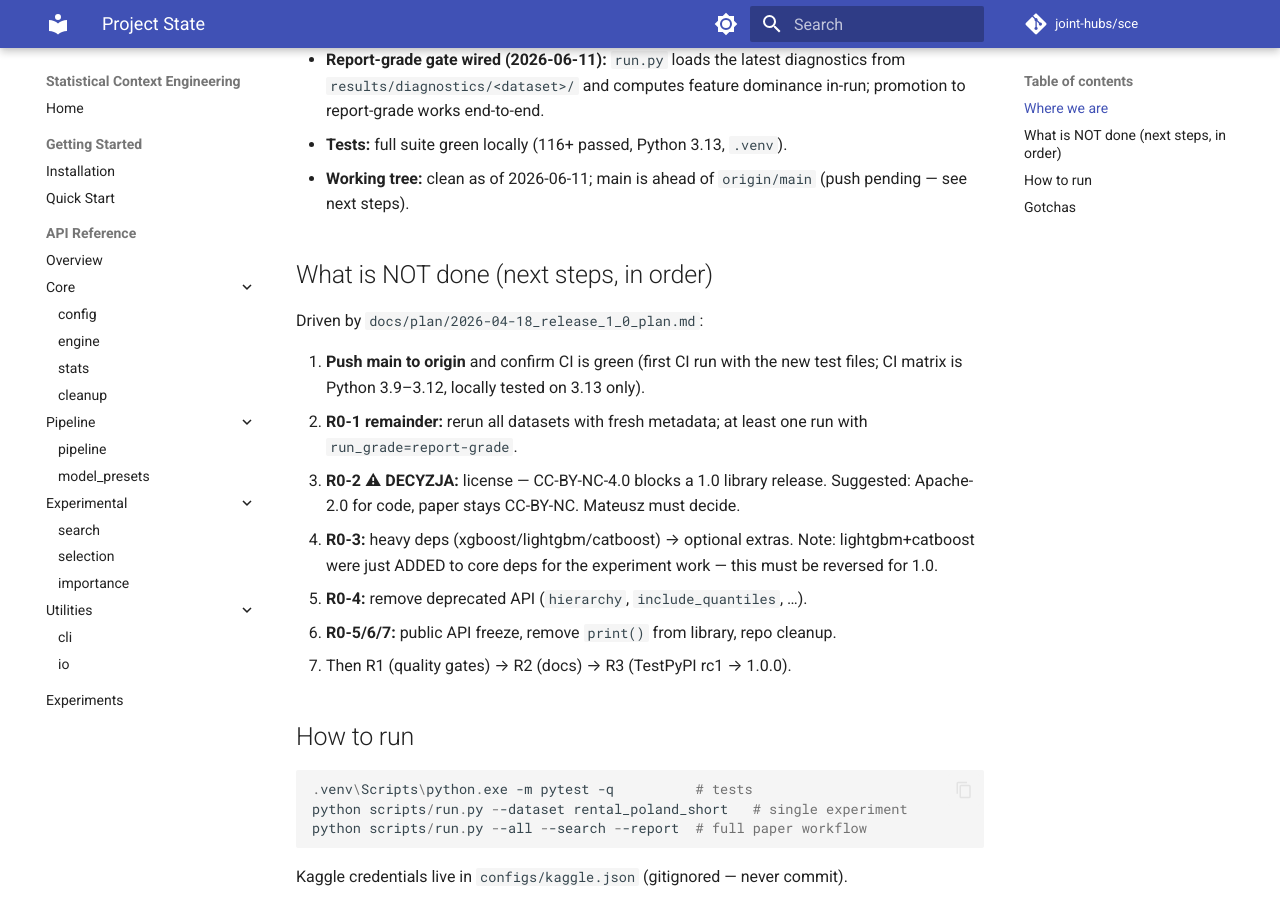
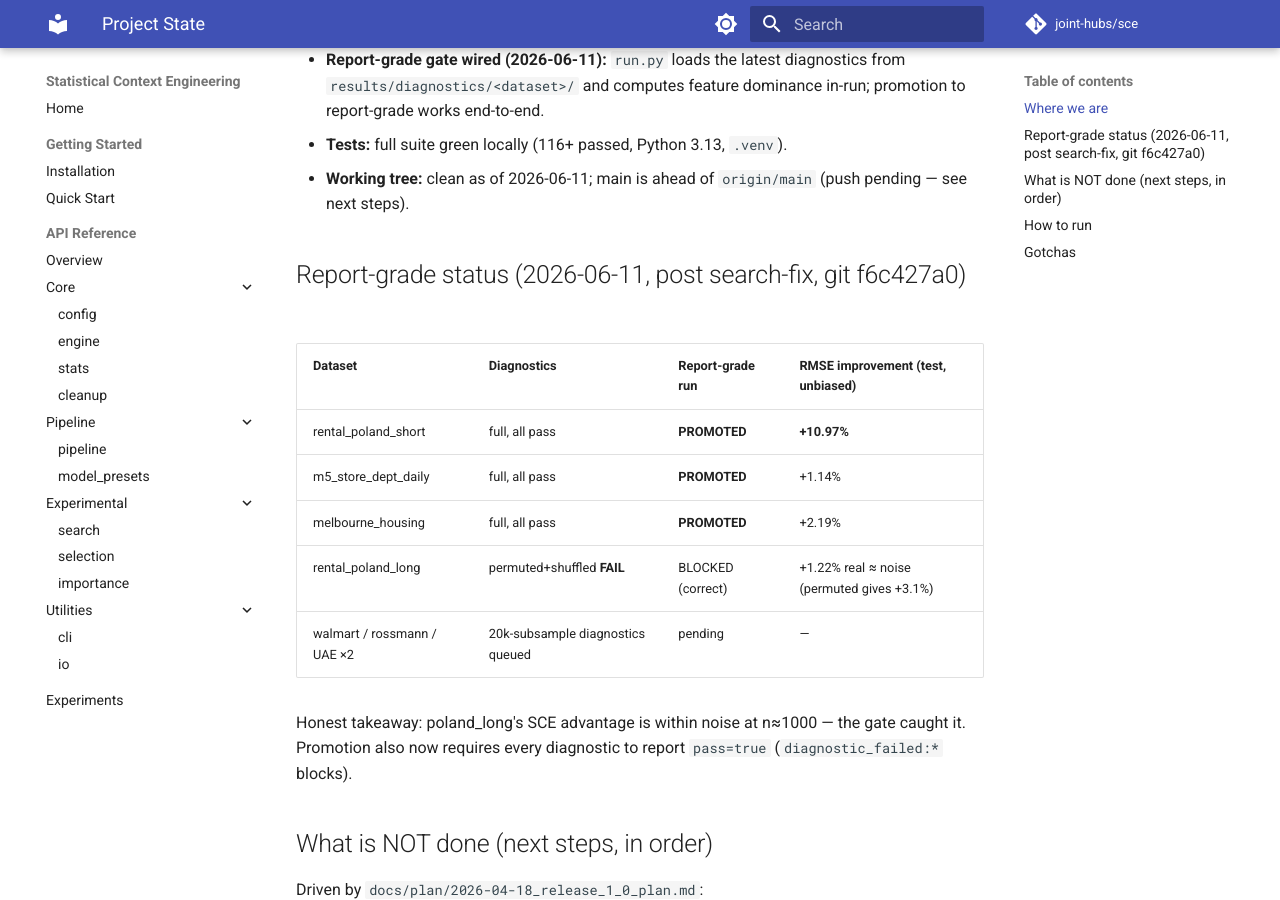
Before and after one commit to joint-hubs/sce, an MkDocs documentation site: the page built from docs/STATE.md, in a window 1280 px wide and 900 px high, scrolled down 724 px. Built offline with MkDocs 1.6.1 and Material for MkDocs 9.7.7, drawn with Linux system fonts in a browser that asks for light colours; comment, search, counter and statistics services are not loaded.

Commit message:
docs: record report-grade promotion status for first four datasets

```diff
--- a/docs/STATE.md
+++ b/docs/STATE.md
@@ -27,6 +27,20 @@
 - **Tests:** full suite green locally (116+ passed, Python 3.13, `.venv`).
 - **Working tree:** clean as of 2026-06-11; main is ahead of `origin/main`
   (push pending — see next steps).
+
+## Report-grade status (2026-06-11, post search-fix, git f6c427a0)
+
+| Dataset | Diagnostics | Report-grade run | RMSE improvement (test, unbiased) |
+|---|---|---|---|
+| rental_poland_short | full, all pass | **PROMOTED** | **+10.97%** |
+| m5_store_dept_daily | full, all pass | **PROMOTED** | +1.14% |
+| melbourne_housing | full, all pass | **PROMOTED** | +2.19% |
+| rental_poland_long | permuted+shuffled **FAIL** | BLOCKED (correct) | +1.22% real ≈ noise (permuted gives +3.1%) |
+| walmart / rossmann / UAE ×2 | 20k-subsample diagnostics queued | pending | — |
+
+Honest takeaway: poland_long's SCE advantage is within noise at n≈1000 — the
+gate caught it. Promotion also now requires every diagnostic to report
+`pass=true` (`diagnostic_failed:*` blocks).
 
 ## What is NOT done (next steps, in order)
 
```
